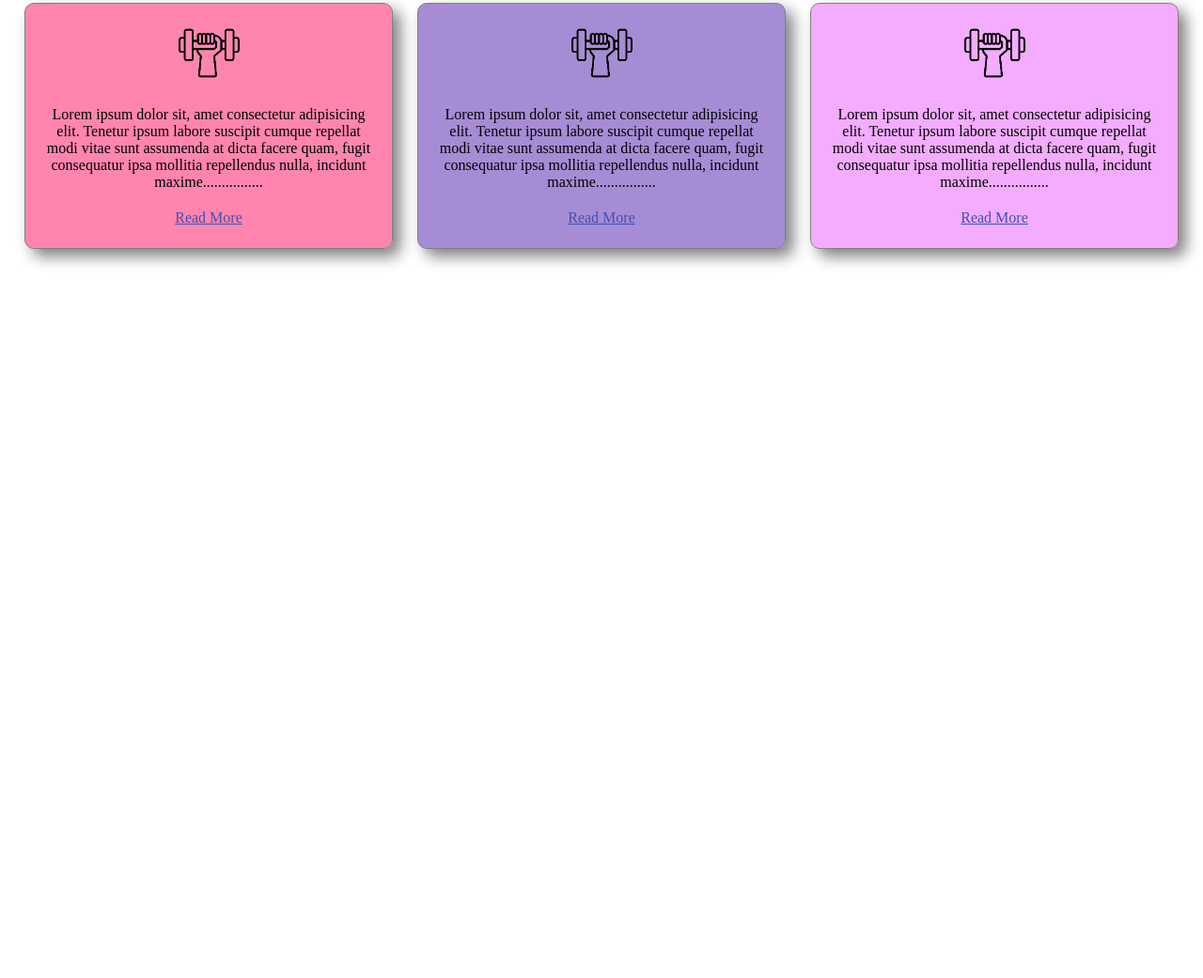
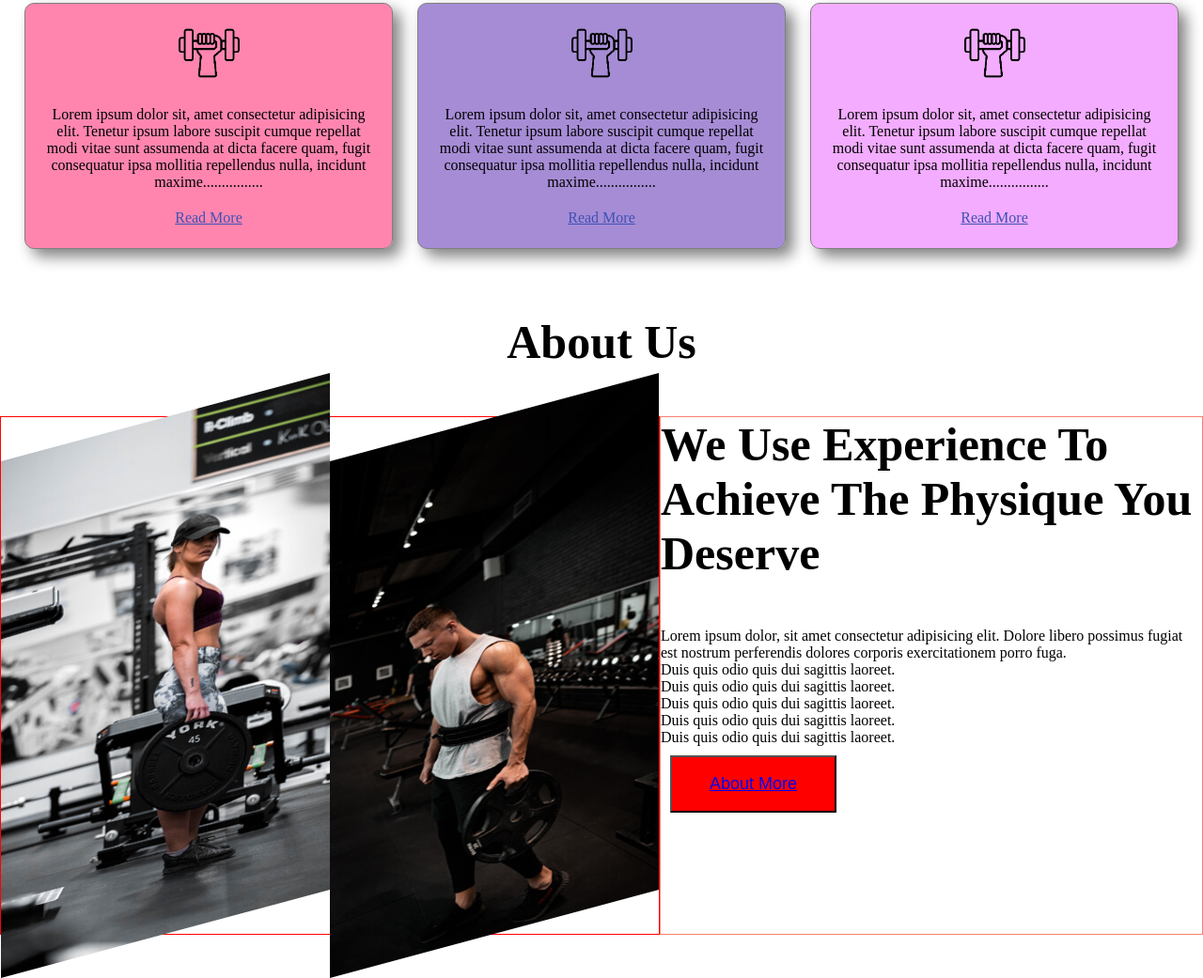
Before and after one commit to bd-dev-ismail/gym-fitness, a plain HTML site: page index.html in a window 1280 px wide. Shown: the part 1066-2107 px from the top of the page at 94% size. Before the commit the page ends 1401 px from the top, so only its background shows below. Drawn offline with Linux system fonts and the light colour scheme.

Commit message:
Something Doing

```diff
--- a/index.html
+++ b/index.html
@@ -78,5 +78,33 @@
                 </div>
             </div>
         </section>
+        <!--End Card Section-->
+
+        <!-- Start About Section -->
+        <section id="about">
+            <div class="card-heading">
+                <h2>About Us</h2>
+            </div>
+            <div class="about-container">
+                <div class="img-container">
+                    <img src="./images/about1.jpg" alt="">
+                    <img src="./images/about2.jpg" alt="">
+                </div>
+                <div class="about-description">
+                    <h2 class="title-heading">We Use Experience To Achieve The Physique You Deserve</h2>
+                    <p>Lorem ipsum dolor, sit amet consectetur adipisicing elit. Dolore libero possimus fugiat est nostrum perferendis dolores
+                    corporis exercitationem porro fuga.</p>
+                        <ul>
+                            <li>Duis quis odio quis dui sagittis laoreet.</li>
+                            <li>Duis quis odio quis dui sagittis laoreet.</li>
+                            <li>Duis quis odio quis dui sagittis laoreet.</li>
+                            <li>Duis quis odio quis dui sagittis laoreet.</li>
+                            <li>Duis quis odio quis dui sagittis laoreet.</li>
+
+                        </ul>
+                        <button class="banner-btn"><a href="#">About More</a></button>
+                </div>
+            </div>
+        </section>
 </body>
 </html>
--- a/style.css
+++ b/style.css
@@ -120,3 +120,21 @@ h2{
 #card-3 {
     background-color: #e02bff63;
 }
+/* End Card Section Design */
+.about-container{
+    display: flex;
+}
+.img-container{
+
+    border: 1px solid red;;
+    display: flex;
+}
+.img-container img{
+    width: 350px;
+    height: 550px;
+    transform: skewY(-15deg);
+}
+.about-description{
+    width: 700px;
+    border: 1px solid salmon;
+}
```
